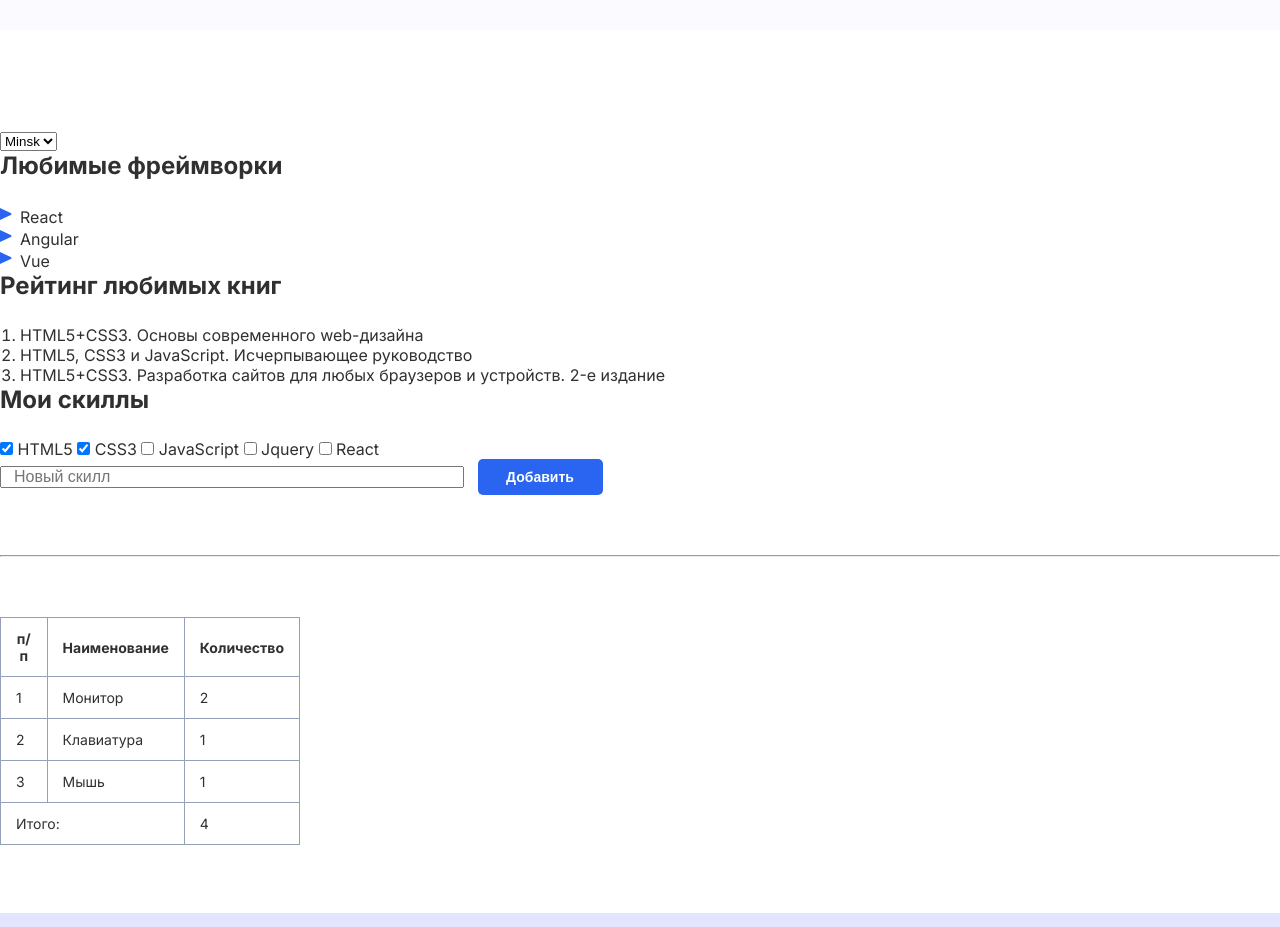
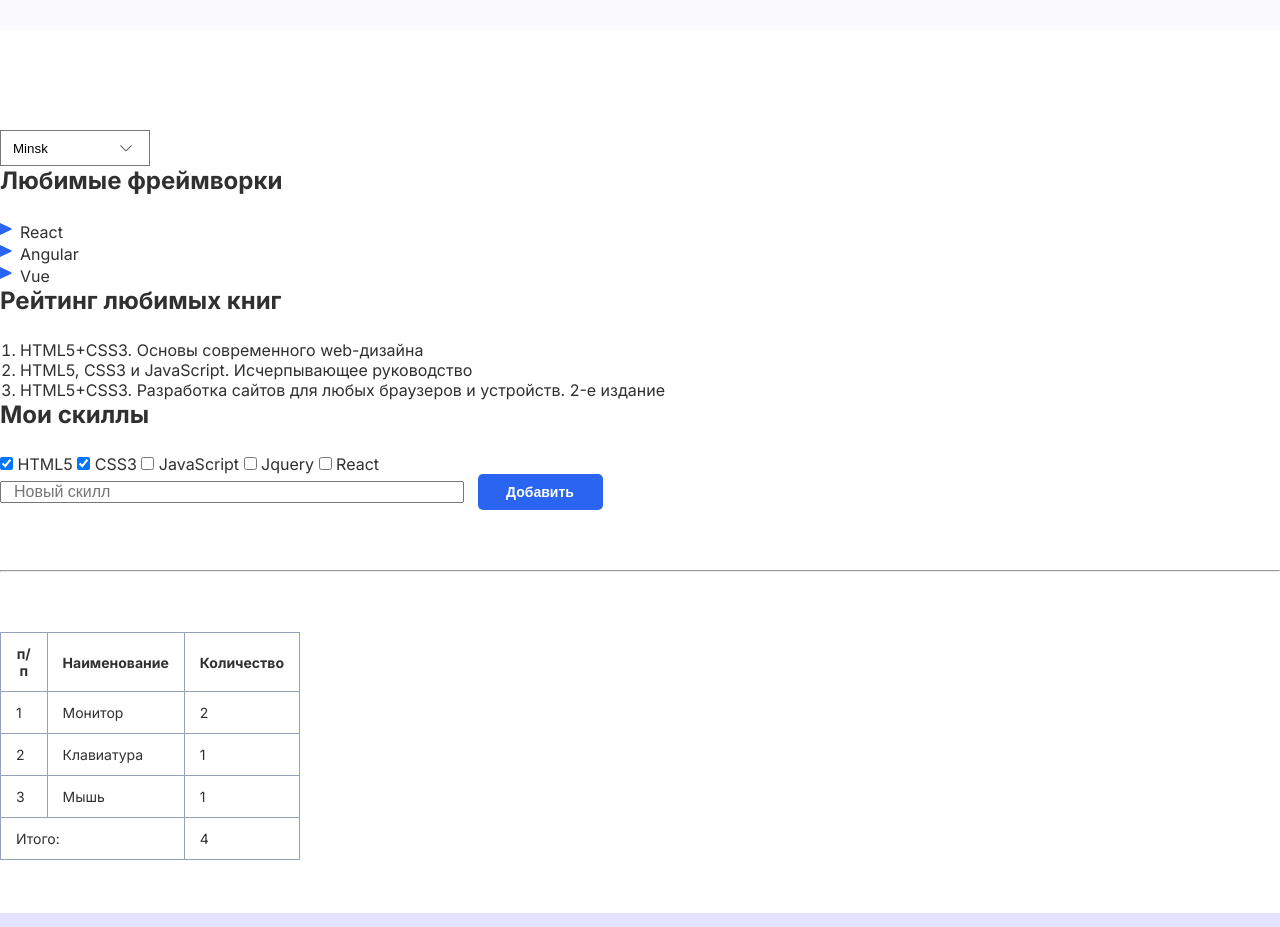
Before and after one commit to dancool8800/2-hw-with-auto-test-html-css-main, a plain HTML site: page index.html in a window 1280 px wide. Shown: the part 840-1767 px from the top of the page. Drawn offline with Linux system fonts and the light colour scheme.

Commit message:
сообщение

```diff
--- a/style.css
+++ b/style.css
@@ -75,8 +75,8 @@ header span {
     padding-bottom: 100px;
 }
 
-.select {
-    background: url('/Vector\ $2$.svg') right 15px top 50%;
+select {
+    background: url('/ep_arrow-down.svg') right 15px top 50%;
     background-repeat:no-repeat;
     padding-left: 12px;
     appearance: none;
```
